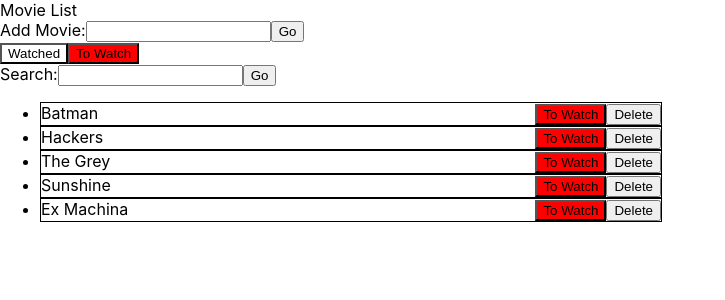
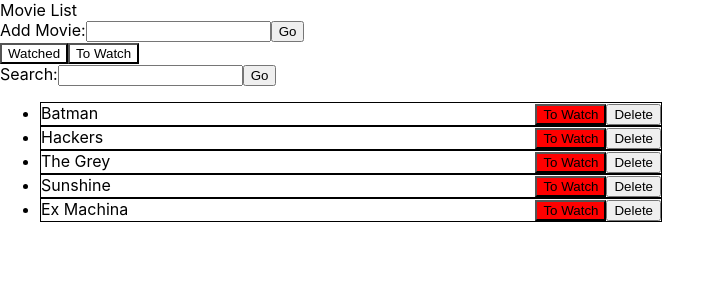
Before and after one commit to mattupham/MovieList, a React (Create React App) app: page / in a window 1280 px wide. Shown: the top 300 px of the page, without its empty margins (0-725 px from the left). Built offline with nearby package versions, Linux system fonts and the light colour scheme.

Commit message:
Add toggle watch component (for filter) before list filter functionality

```diff
--- a/src/App.tsx
+++ b/src/App.tsx
@@ -2,32 +2,28 @@ import React, { useState } from "react";
 import Search from "src/components/Search/Search";
 import AddMovie from "src/components/AddMovie/AddMovie";
 import MovieList from "src/components/MovieList/MovieList";
+import ToggleWatch from "src/components/ToggleWatch/ToggleWatch";
 import { IMovie, MovieProvider } from "src/movie-context";
+import {
+  FilterProvider,
+  useFilterDispatch,
+  WatchFilter,
+  useFilterState
+} from "src/filter-context";
 
 const App: React.FC = () => {
   const [searchQuery, setSearchQuery] = useState("");
-  const [watchedFilter, setWatchedFilter] = useState(false);
 
   return (
     <MovieProvider>
+      <FilterProvider>
         <div className="App">
           <header>Movie List</header>
           <div>
             <AddMovie />
           </div>
           <div>
-          <button
-            onClick={() => setWatchedFilter(true)}
-            style={{ background: watchedFilter ? "green" : "none" }}
-          >
-            Watched
-          </button>
-          <button
-            onClick={() => setWatchedFilter(false)}
-            style={{ background: watchedFilter ? "none" : "red" }}
-          >
-            To Watch
-          </button>
+            <ToggleWatch />
             <Search
               handleQuerySubmit={(query: string) => setSearchQuery(query)}
             />
@@ -36,6 +32,7 @@ const App: React.FC = () => {
             <MovieList />
           </div>
         </div>
+      </FilterProvider>
     </MovieProvider>
   );
 };
--- a/src/components/MovieList/MovieList.tsx
+++ b/src/components/MovieList/MovieList.tsx
@@ -1,9 +1,11 @@
 import React from "react";
 import { useMovieState, IMovie, useMovieDispatch } from "src/movie-context";
+import { useFilterState } from "src/filter-context";
 import Movie from "src/components/Movie/Movie";
 
 export default function MovieList() {
   const movies = useMovieState();
+  const { watchFilter, searchQuery } = useFilterState();
 
   return (
     <ul>
@@ -11,7 +13,7 @@ export default function MovieList() {
         // .filter(movie =>
         //   movie.title.toLowerCase().includes(searchQuery.toLowerCase())
         // )
-        // .filter(movie => movie.watched === watchedFilter)
+        // .filter(movie => movie.watched === watchFilter)
         .map((movie: IMovie, index: number) => (
           <Movie key={index} index={index} movie={movie} />
         ))}
--- a/src/components/ToggleWatch/ToggleWatch.tsx
+++ b/src/components/ToggleWatch/ToggleWatch.tsx
@@ -1,17 +1,45 @@
 import React from "react";
+import {
+  useFilterDispatch,
+  WatchFilter,
+  useFilterState
+} from "src/filter-context";
 
 export default function ToggleWatch() {
+  const dispatch = useFilterDispatch();
+  const { watchFilter } = useFilterState();
+
   return (
     <div>
       <button
-      // onClick={() => setWatchedFilter(true)}
-      // style={{ background: watchedFilter ? "green" : "none" }}
+        onClick={() =>
+          dispatch({
+            type: "SET_WATCH_FILTER",
+            payload:
+              watchFilter !== WatchFilter.Watch
+                ? WatchFilter.Watch
+                : WatchFilter.All
+          })
+        }
+        style={{
+          background: watchFilter === WatchFilter.Watch ? "green" : "none"
+        }}
       >
         Watched
       </button>
       <button
-      // onClick={() => setWatchedFilter(false)}
-      // style={{ background: watchedFilter ? "none" : "red" }}
+        onClick={() =>
+          dispatch({
+            type: "SET_WATCH_FILTER",
+            payload:
+              watchFilter !== WatchFilter.ToWatch
+                ? WatchFilter.ToWatch
+                : WatchFilter.All
+          })
+        }
+        style={{
+          background: watchFilter === WatchFilter.ToWatch ? "red" : "none"
+        }}
       >
         To Watch
       </button>
--- /dev/null
+++ b/src/filter-context.tsx
@@ -0,0 +1,70 @@
+import React, { FunctionComponent, useReducer, useContext } from "react";
+
+export enum WatchFilter {
+  Watch,
+  ToWatch,
+  All
+}
+
+interface FilterState {
+  searchQuery: string;
+  watchFilter: WatchFilter;
+}
+
+type Action =
+  | { type: "SET_SEARCH_QUERY"; payload: string }
+  | { type: "SET_WATCH_FILTER"; payload: WatchFilter };
+
+type Dispatch = (action: Action) => void;
+type State = FilterState;
+type FilterProviderProps = { children: React.ReactNode };
+
+const FilterStateContext = React.createContext<State | undefined>(undefined);
+const FilterDispatchContext = React.createContext<Dispatch | undefined>(
+  undefined
+);
+
+export function filterReducer(state: State, action: Action) {
+  switch (action.type) {
+    case "SET_SEARCH_QUERY": {
+      return { ...state, searchQuery: action.payload };
+    }
+    case "SET_WATCH_FILTER": {
+      return { ...state, watchFilter: action.payload };
+    }
+    default: {
+      throw new Error(`Unhandled action type`);
+    }
+  }
+}
+
+function FilterProvider({ children }: FilterProviderProps) {
+  const [state, dispatch] = useReducer(filterReducer, {
+    searchQuery: "",
+    watchFilter: WatchFilter.All
+  });
+  return (
+    <FilterStateContext.Provider value={state}>
+      <FilterDispatchContext.Provider value={dispatch}>
+        {children}
+      </FilterDispatchContext.Provider>
+    </FilterStateContext.Provider>
+  );
+}
+
+function useFilterState() {
+  const context = useContext(FilterStateContext);
+  if (context === undefined) {
+    throw new Error("useFilterState must be used within a FilterProvider");
+  }
+  return context;
+}
+
+function useFilterDispatch() {
+  const context = useContext(FilterDispatchContext);
+  if (context === undefined) {
+    throw new Error("useFilterDispatch must be used within a FilterProvider");
+  }
+  return context;
+}
+export { FilterProvider, useFilterState, useFilterDispatch };
```
Lines whose indentation alone changed are shown as unchanged.
